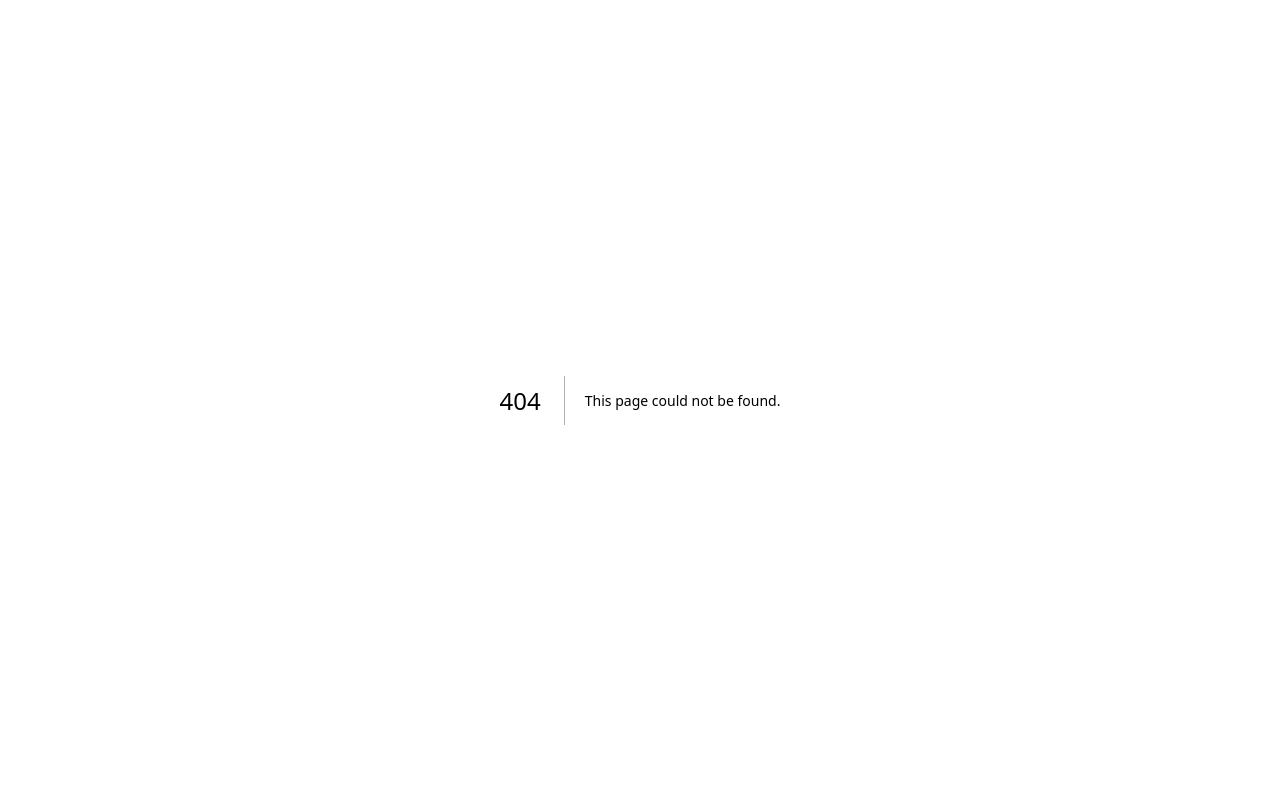
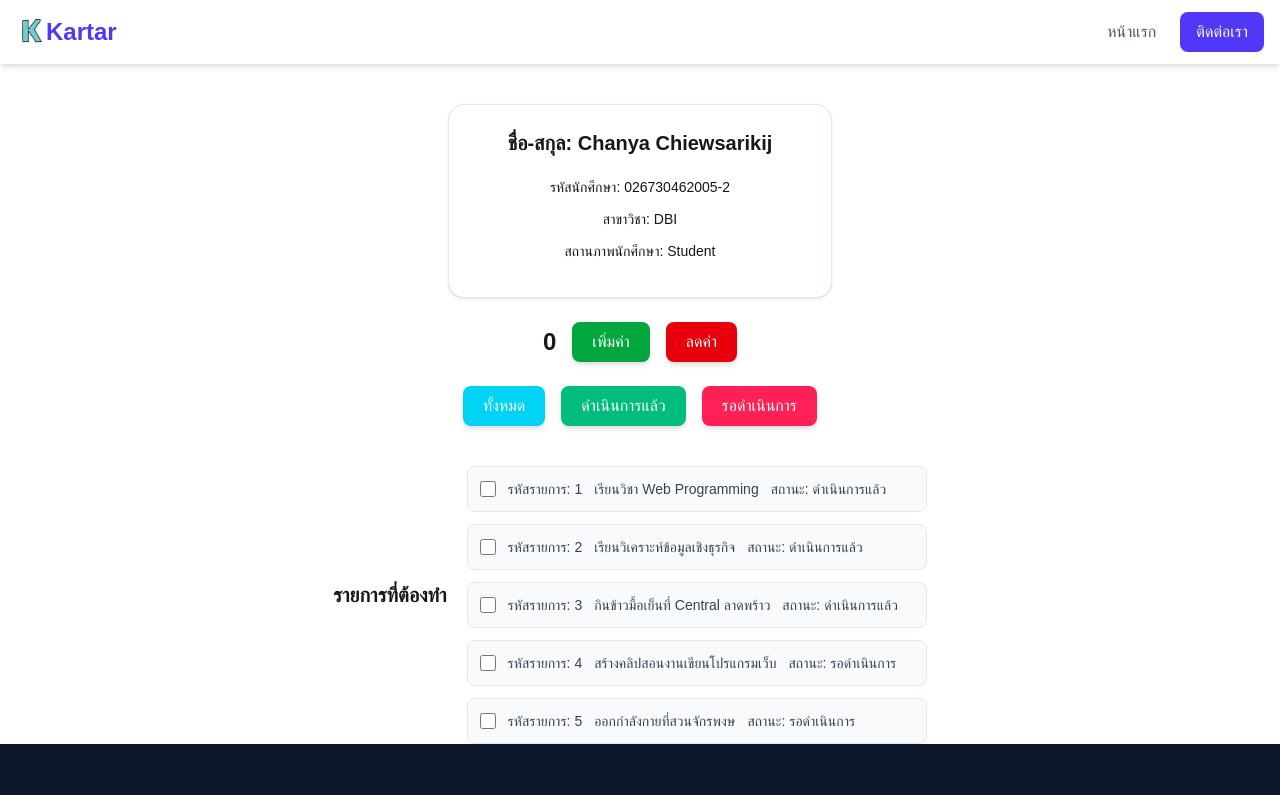
Before and after one commit to Tar0348/kartar-app, a Next.js app: page /week05 in a window 1280 px wide. Before the commit this address had no page. Shown: the top 795 px of the page. Built offline with nearby package versions, Linux system fonts and the light colour scheme.

Commit message:
week05 commit

```diff
--- a/app/week04/page.tsx
+++ b/app/week04/page.tsx
@@ -3,9 +3,13 @@ import Footer from "../components/footer";
 
 export default function ToDoLists(){
 
+    // eslint-disable-next-line prefer-const
     let name = "Chanya Chiewsarikij";
+    // eslint-disable-next-line prefer-const
     let major = "DBI";
+    // eslint-disable-next-line prefer-const
     let studentNo = "026730462005-2";
+    // eslint-disable-next-line prefer-const
     let active = true;
     const role = "Student";
 
@@ -25,6 +29,7 @@ export default function ToDoLists(){
     const getToDoItem = toDoItem.map((item) => {
         //<li>{item}</li>
     return (
+    // eslint-disable-next-line react/jsx-key
     <li className="flex items-center justify-between p-3 bg-gray-50 rounded-lg border border-gray-200 hover:shadow-sm transition-all group">
       <div className="flex items-center gap-3">
         <input
--- /dev/null
+++ b/app/week05/page.tsx
@@ -0,0 +1,168 @@
+"use client";
+
+import Header from "../components/header";
+import Footer from "../components/footer";
+
+import { useState } from "react";
+import { handleBuildComplete } from "next/dist/build/adapter/build-complete";
+
+export default function ToDoLists(){
+
+    //State variables
+    const [count, setCount] = useState(0);
+    const [comp, setComp] = useState(null);
+
+    const incCount = () => {
+        setCount(count+1);
+    }
+
+    const decCount = () => {
+        setCount(count-1);
+    }
+
+    // eslint-disable-next-line prefer-const
+    let name = "Chanya Chiewsarikij";
+    // eslint-disable-next-line prefer-const
+    let major = "DBI";
+    // eslint-disable-next-line prefer-const
+    let studentNo = "026730462005-2";
+    // eslint-disable-next-line prefer-const
+    let active = true;
+    const role = "Student";
+
+    const toDoItem = [
+        {
+            id: 1,
+            title: "เรียนวิชา Web Programming",
+            completed: true
+        },
+        {
+            id: 2,
+            title: "เรียนวิเคราะห์ข้อมูลเชิงธุรกิจ",
+            completed: true
+        },
+        {
+            id: 3,
+            title: "กินข้าวมื้อเย็นที่ Central ลาดพร้าว",
+            completed: true
+        }
+    ];
+
+    const newItems = [
+        {
+            id: 4,
+            title: "สร้างคลิปสอนงานเขียนโปรแกรมเว็บ",
+            completed: false
+        },
+        {
+            id: 5,
+            title: "ออกกำลังกายที่สวนจักรพงษ",
+            completed: false
+        }
+    ];
+
+    const updateToDoList = [...toDoItem, ...newItems]
+
+    const isActive = (active: boolean) => {
+        if(active == true)
+         return <>{role}</>;
+        else
+         return <>N/A</>;
+    }
+
+    const isCompleted = (c: boolean) => {
+        return c ? "ดำเนินการแล้ว" : "รอดำเนินการ"
+    }
+
+    const newToDoList = updateToDoList.filter(
+        (item) => {
+            if(comp == null)
+                return item.completed == true || item.completed == false
+            else
+                return item.completed == comp
+        }
+    );
+
+    const getToDoItem = newToDoList.map((item) => {
+        //<li>{item}</li>
+        const {id, title, completed} = item;
+
+    return (
+    <li key ={id} className="flex items-center justify-between p-3 bg-gray-50 rounded-lg border border-gray-200 hover:shadow-sm transition-all group">
+      <div className="flex items-center gap-3">
+        <input
+          type="checkbox"
+          className="w-4 h-4 text-blue-600 border-gray-300 rounded focus:ring-blue-500 cursor-pointer"
+        />
+        <span className="text-sm font-medium text-gray-700">รหัสรายการ: {id}</span>
+        <span className="text-sm font-medium text-gray-700">{title}</span>
+        <span className="text-sm font-medium text-gray-700">สถานะ: {isCompleted(completed)}</span>
+      </div>
+      <button className="text-gray-400 hover:text-red-500 opacity-0 group-hover:opacity-100 transition-opacity duration-200">
+        <svg xmlns="http://w3.org" className="w-4 h-4" fill="none" viewBox="0 0 24 24" stroke="currentColor">
+          <path strokeLinecap="round" strokeLinejoin="round" strokeWidth="2" d="M19 7l-.867 12.142A2 2 0 0116.138 21H7.862a2 2 0 01-1.995-1.858L5 7m5 4v6m4-6v6m1-10V4a1 1 0 00-1-1h-4a1 1 0 00-1 1v3M4 7h16" />
+        </svg>
+      </button>
+    </li>
+    );
+    });
+
+    console.log("Name: ", name);
+
+    const handleComplete = (comp) => {
+        setComp(comp);
+    }
+
+    return (
+      <>
+      <Header />
+
+<div className="flex items-center justify-center mt-10">
+  <div className="w-full max-w-sm bg-white border border-slate-200 rounded-2xl shadow-sm p-6 text-center">
+
+    {/*<!-- Name & Title -->*/}
+    <h3 className="text-xl font-bold text-olive-800 mb-5">ชื่อ-สกุล: {name}</h3>
+    <p className="text-sm font-medium text-olive-600 mb-3">รหัสนักศึกษา: {studentNo}</p>
+    <p className="text-sm font-medium text-olive-600 mb-3">สาขาวิชา: {major}</p>
+    <p className="text-sm font-medium text-olive-600 mb-3">สถานภาพนักศึกษา: {isActive(active)}</p>
+
+  </div>
+</div>
+
+<div className="flex mt-6 space-x-4 items-center justify-center">
+    <div className="text-2xl font-bold ">
+        {count}
+    </div>
+    <botton onClick ={incCount} className="px-5 py-2 bg-green-600 text-white text-semibold
+    rounded-lg shadow-md hover:bg-blue-700 transition"
+    >เพิ่มค่า</botton>
+    <botton onClick ={decCount} className="px-5 py-2 bg-red-600 text-white text-semibold
+    rounded-lg shadow-md hover:bg-blue-700 transition"
+    >ลดค่า</botton>
+</div>
+
+    <div className="flex mt-6 space-x-4 items-center justify-center">
+        <botton onClick ={() => handleComplete(null)} className="px-5 py-2 bg-cyan-400 text-white text-semibold
+    rounded-lg shadow-md hover:bg-blue-700 transition">ทั้งหมด</botton>
+        <botton onClick ={() => handleComplete(true)} className="px-5 py-2 bg-emerald-500 text-white text-semibold
+    rounded-lg shadow-md hover:bg-blue-700 transition">ดำเนินการแล้ว</botton>
+        <botton onClick ={() => handleComplete(false)} className="px-5 py-2 bg-rose-500 text-white text-semibold
+    rounded-lg shadow-md hover:bg-blue-700 transition">รอดำเนินการ</botton>
+    </div>
+
+        {/*
+        <p>ชื่อ-สกุล: {name}</p>
+        <p>รหัสนักศึกษา: {studentNo}</p>
+        <p>สาขาวิชา: {major}</p>
+        <p>สถานภาพนักศึกษา: {isActive(active)}</p>
+        <p>บทบาท: {role}</p>*/}
+<div className="flex items-center justify-center mt-10">
+        <h1 className = "text-xl font-bold text-olive-800 mb-5">รายการที่ต้องทำ</h1>
+        <ul className = "list-disc pl-5 pr-5 space-y-3 text-slate-700">
+            {getToDoItem}
+        </ul>
+        </div>
+        <Footer />
+      </>
+    );
+}
```
